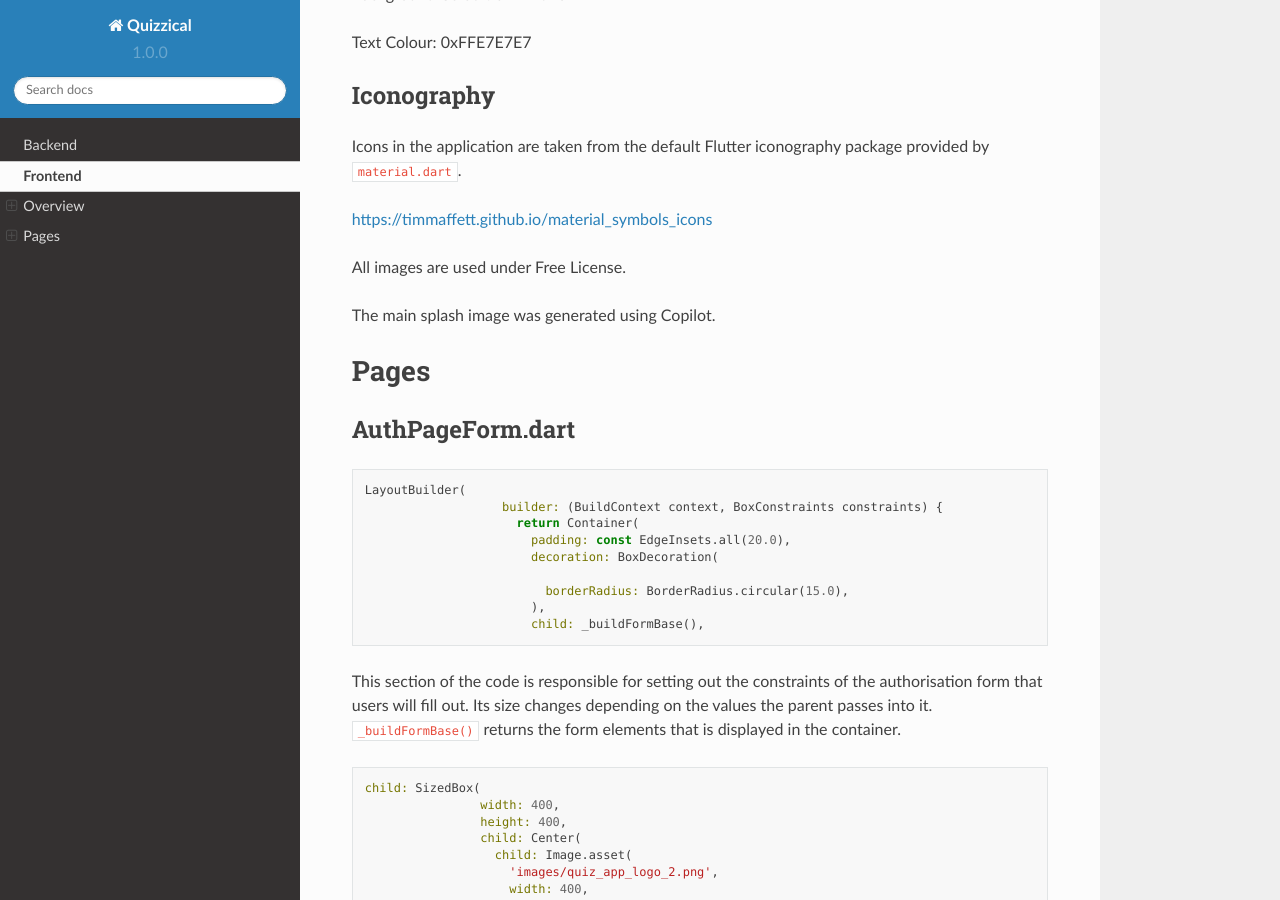
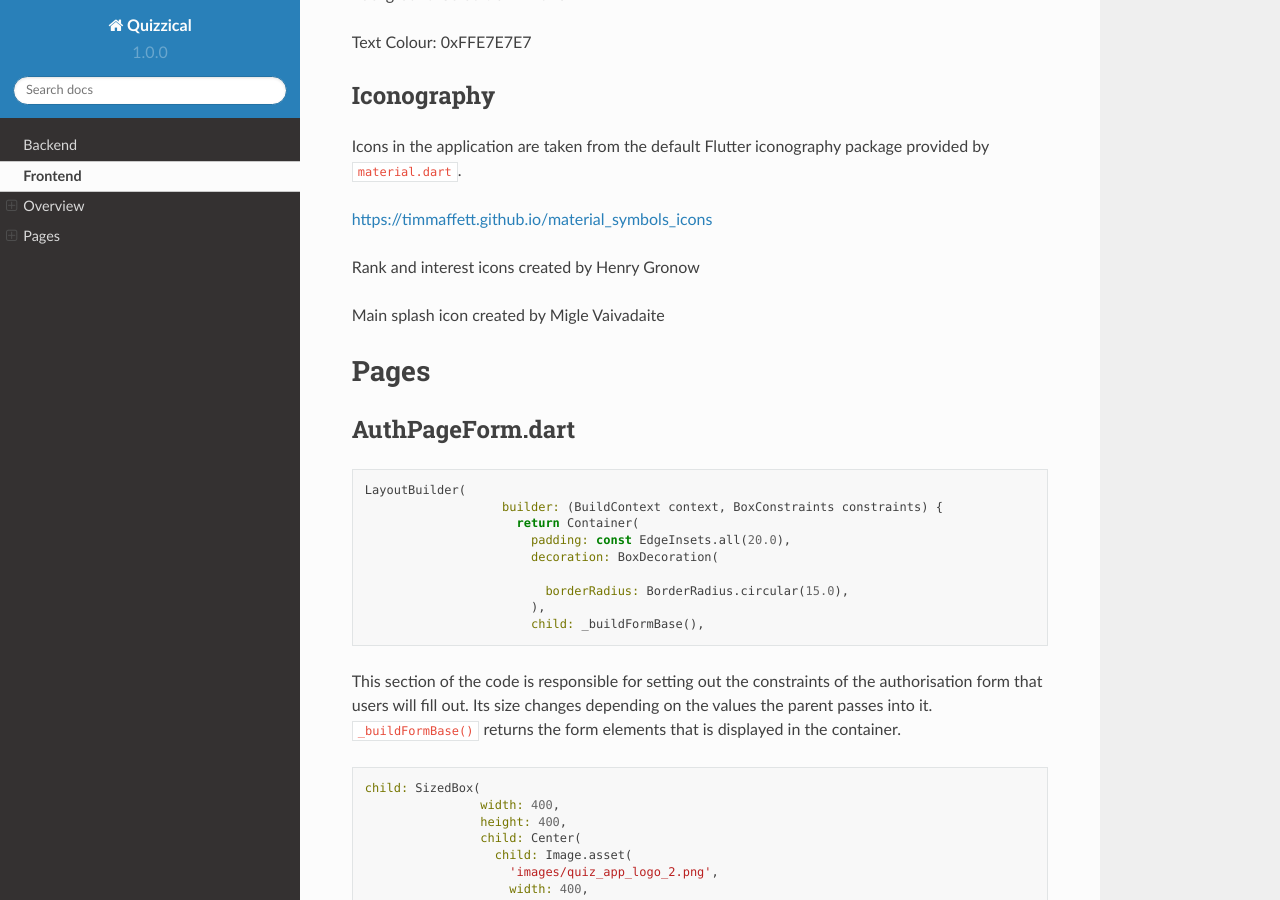
Before and after one commit to SETAP-Education/readthedocs, a Sphinx documentation site: the page built from docs/source/frontend.rst, in a window 1280 px wide and 900 px high, scrolled down 1238 px. Built offline with Sphinx 7.4.7 and the Read the Docs theme 2.0.0, drawn with Linux system fonts in a browser that asks for light colours.

Commit message:
Update frontend.rst
updated credits to reflect new assets

```diff
--- a/docs/source/frontend.rst
+++ b/docs/source/frontend.rst
@@ -51,9 +51,9 @@ Icons in the application are taken from the default Flutter iconography package
 
 https://timmaffett.github.io/material_symbols_icons
 
-All images are used under Free License.
+Rank and interest icons created by Henry Gronow
 
-The main splash image was generated using Copilot.
+Main splash icon created by Migle Vaivadaite
 
 Pages
 =====
```
